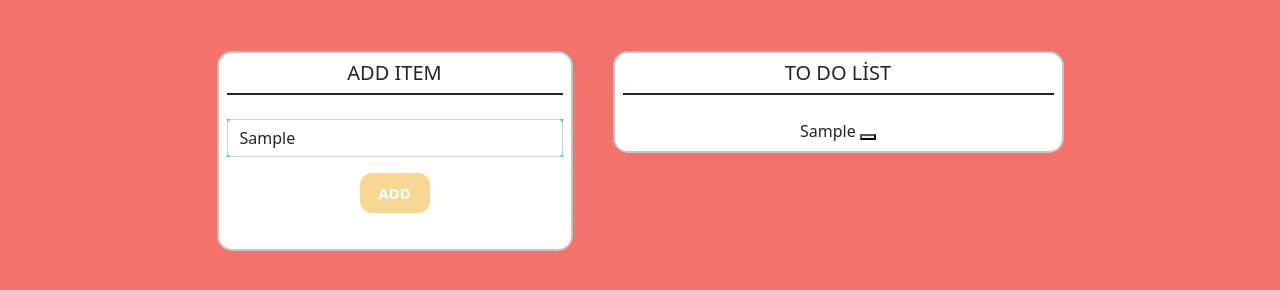
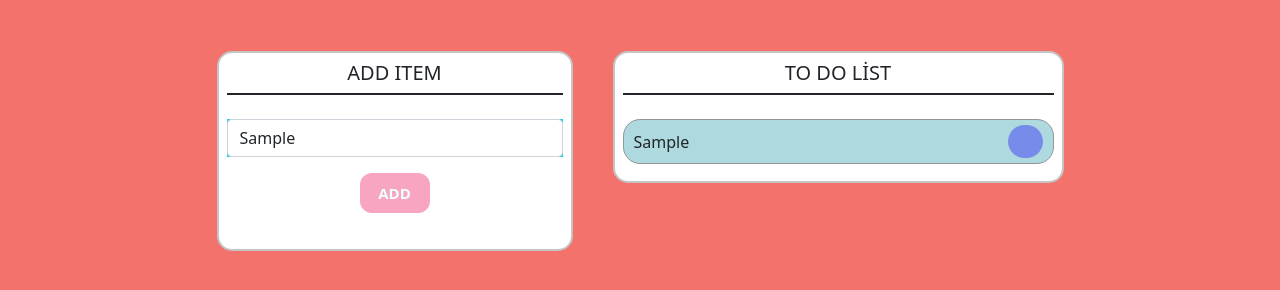
Before and after one commit to oykuky/js-To-Do-List, a plain HTML site: page index.html in a window 1280 px wide. Both pictures are taken after typing "Sample" into the empty fields and a click on the button "ADD". Shown: the part 60-350 px from the top of the page. Drawn offline with nearby package versions, Linux system fonts and the light colour scheme.

```diff
--- a/style.css
+++ b/style.css
@@ -3,6 +3,11 @@
     border-radius: 15px;
     height: 200px;
     background-color: white;
+}
+
+#sticky-add{
+    position: sticky;
+    top:15px;
 }
 .box2{
     border:2px solid rgba(0, 0, 0, 0.23);
@@ -22,12 +27,37 @@
 
 .ul-items input[type="text"] {
     border-radius: 11px;
+}
 
+.tasks button{
+    background-color:rgba(119, 139, 235,1.0);
+    color: #ffffff;
+    height: 100%;
+    width: 35px;
+    font-size:16px;
+    border-radius: 25px;
+    border: none;
+    cursor: pointer;
+    outline: none;
+}
+
+.tasks{
+    background-color:rgb(173, 217, 223);
+    height: 45px;
+    display: flex;
+    padding: 5px 10px;
+	margin-bottom: 9px;
+	border-radius: 17px;
+    align-items:center ;  /*y*/
+    justify-content: space-between; /*x*/
+    cursor: pointer;
+    border: 1px solid #939697;
 
 }
 
+
 .btn-add{
-    background-color: #f7d794;
+    background-color: rgba(248, 165, 194,1.0);
     border-radius: 12px;
     border-style: none;
     width: 70px;
```
